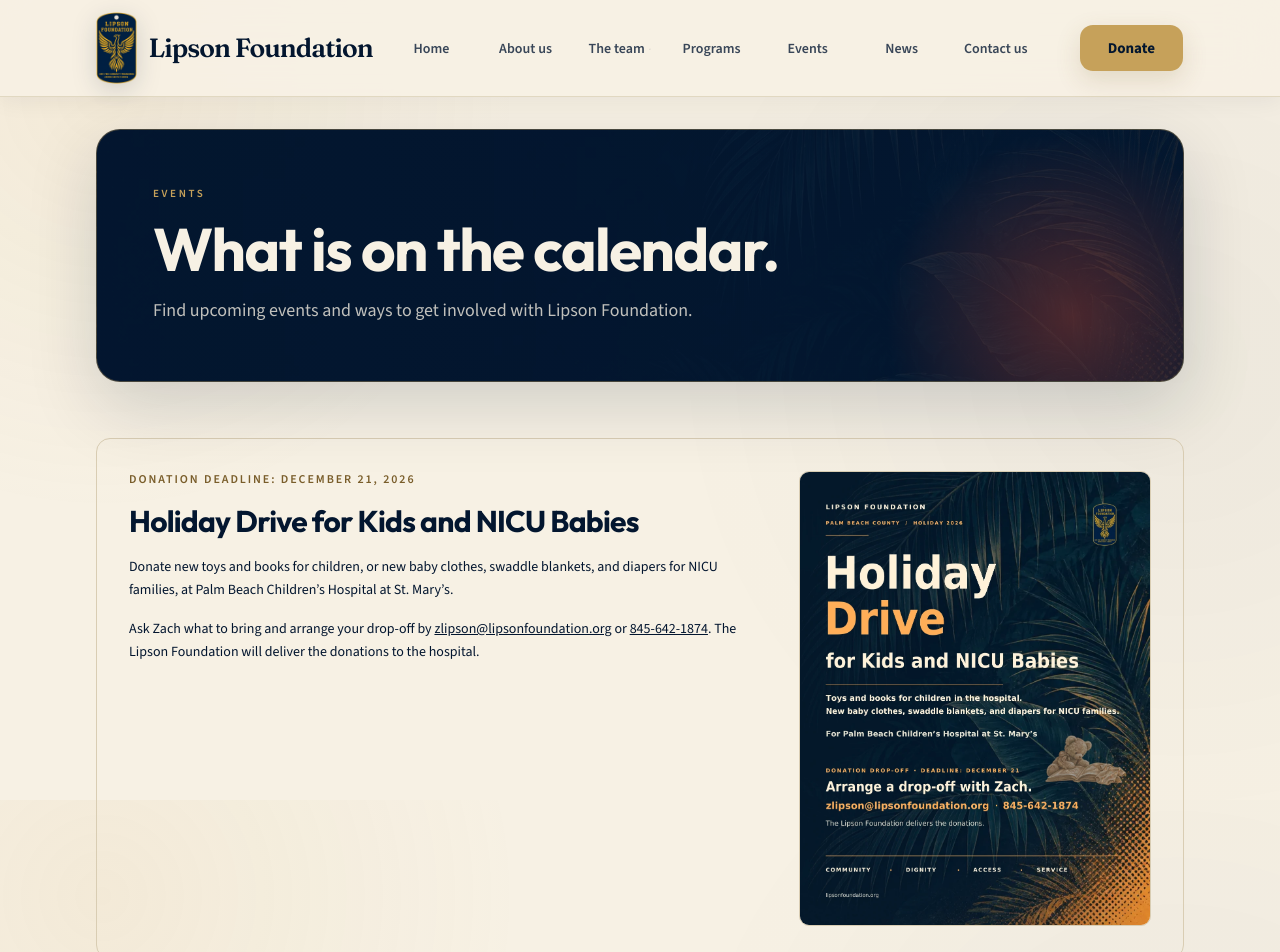
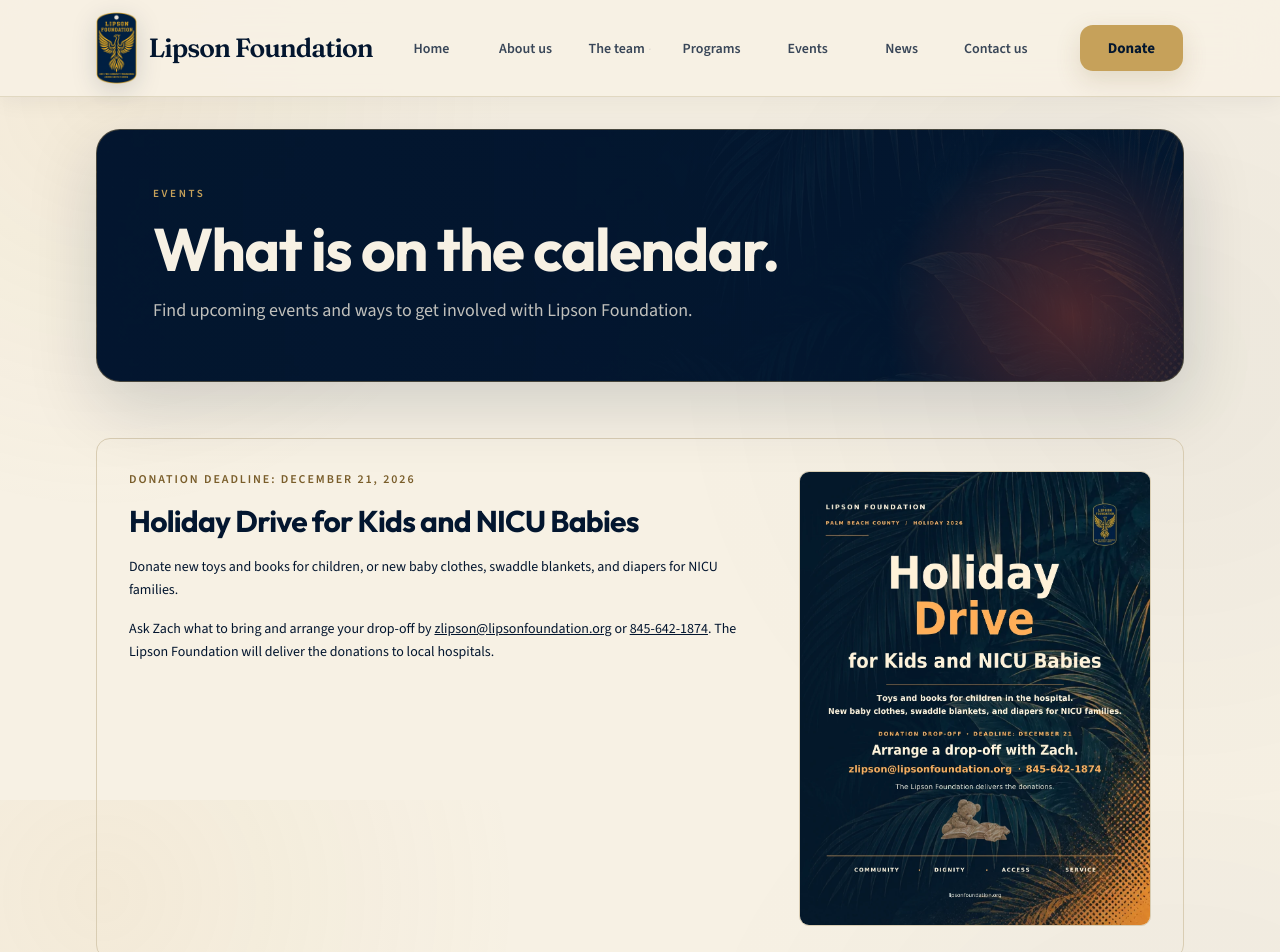
Before and after one commit to zlipson1999/lipson-foundation, a Next.js app: page /events in a window 1280 px wide. Shown: the top 952 px of the page. Built offline with nearby package versions, Linux system fonts and the light colour scheme.

Commit message:
Publish updated holiday drive flyer and recipient wording

```diff
--- a/app/events/page.tsx
+++ b/app/events/page.tsx
@@ -37,7 +37,7 @@ export default function EventsPage() {
           </h2>
           <p className="text-sm leading-relaxed">
             Donate new toys and books for children, or new baby clothes, swaddle
-            blankets, and diapers for NICU families, at Palm Beach Children’s Hospital at St. Mary’s.
+            blankets, and diapers for NICU families.
           </p>
           <p className="text-sm leading-relaxed">
             Ask Zach what to bring and arrange your drop-off by{" "}
@@ -45,16 +45,16 @@ export default function EventsPage() {
               zlipson@lipsonfoundation.org
             </a>{" "}
             or <a className="font-medium underline" href="tel:+18456421874">845-642-1874</a>.
-            The Lipson Foundation will deliver the donations to the hospital.
+            The Lipson Foundation will deliver the donations to local hospitals.
           </p>
         </div>
         <a
-          href="/events/lipson-holiday-drive-flyer.webp?v=kids-nicu"
+          href="/events/lipson-holiday-drive-flyer.webp?v=local-hospitals"
           aria-label="View the full-size Holiday Drive for Kids and NICU Babies flyer"
           className="block overflow-hidden rounded-lg border"
         >
           <Image
-            src="/events/lipson-holiday-drive-flyer.webp?v=kids-nicu"
+            src="/events/lipson-holiday-drive-flyer.webp?v=local-hospitals"
             alt="Lipson Foundation Holiday Drive for Kids and NICU Babies flyer"
             width={1071}
             height={1386}
```
Also changed, not shown: public/events/lipson-holiday-drive-flyer.webp.
